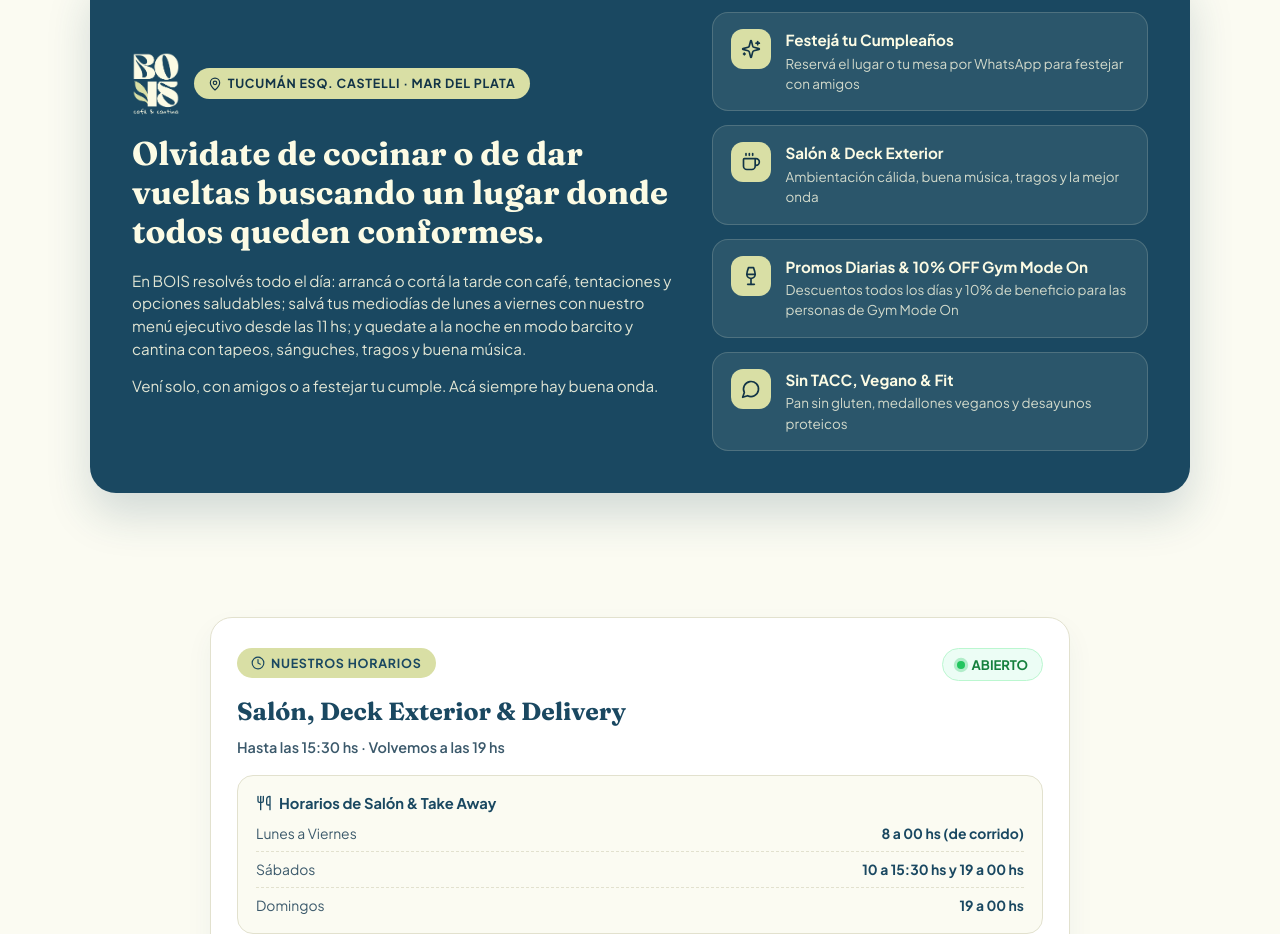
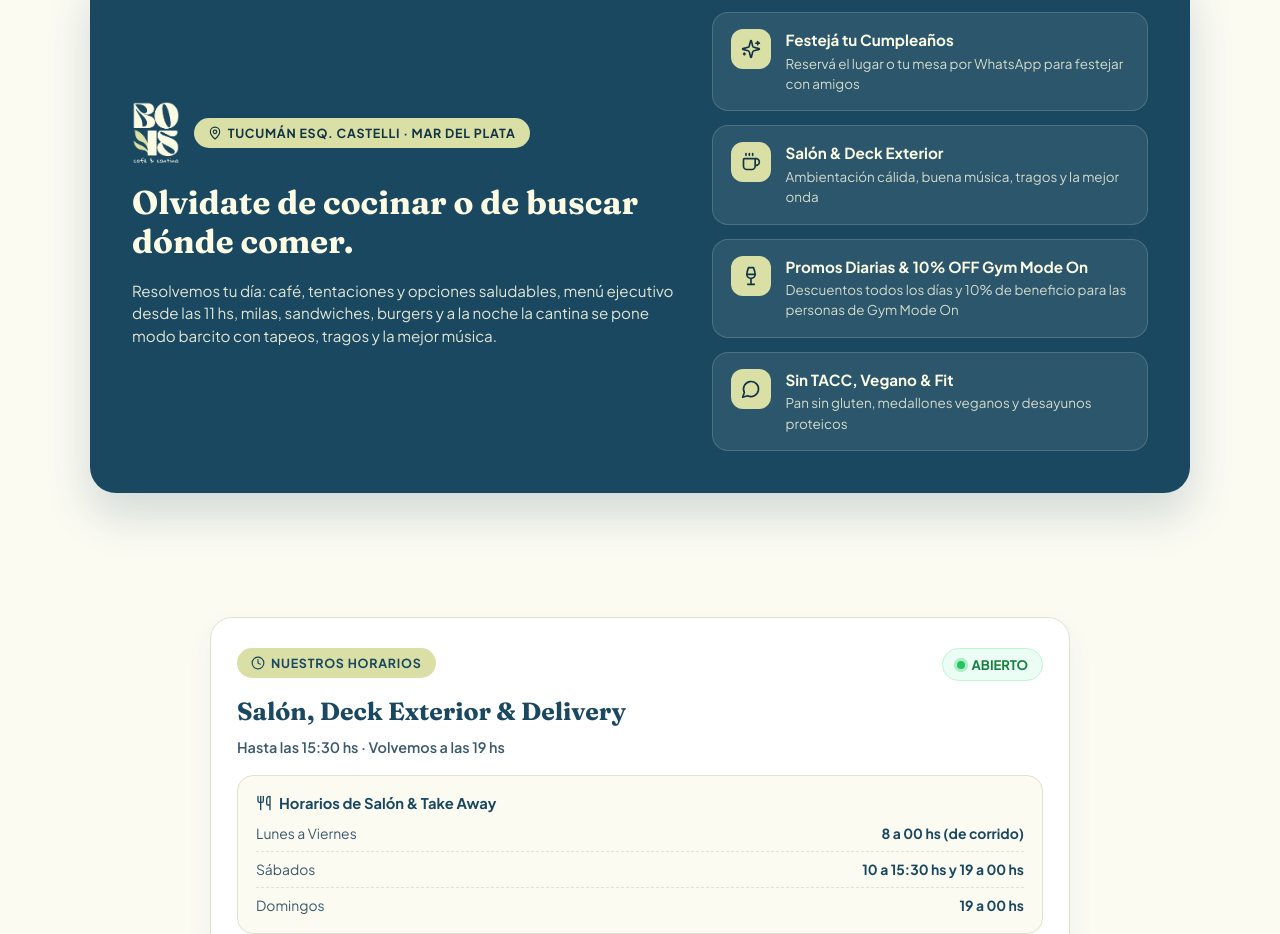
Before and after one commit to boiscantina/bois-cantina, a React (Vite) app: page / in a window 1280 px wide. Shown: the part 2740-3674 px from the top of the page. Built offline with nearby package versions, Linux system fonts and the light colour scheme.

Commit message:
copy(about): simplificar y sintetizar propuesta de valor en seccion sobre BOIS

```diff
--- a/src/config.js
+++ b/src/config.js
@@ -361,11 +361,9 @@ export const SITE_CONFIG = {
   // Sobre Nosotros (Debajo de los menús PDF)
   about: {
     eyebrow: "Tucumán esq. Castelli · Mar del Plata",
-    title:
-      "Olvidate de cocinar o de dar vueltas buscando un lugar donde todos queden conformes.",
+    title: "Olvidate de cocinar o de buscar dónde comer.",
     paragraphs: [
-      "En BOIS resolvés todo el día: arrancá o cortá la tarde con café, tentaciones y opciones saludables; salvá tus mediodías de lunes a viernes con nuestro menú ejecutivo desde las 11 hs; y quedate a la noche en modo barcito y cantina con tapeos, sánguches, tragos y buena música.",
-      "Vení solo, con amigos o a festejar tu cumple. Acá siempre hay buena onda.",
+      "Resolvemos tu día: café, tentaciones y opciones saludables, menú ejecutivo desde las 11 hs, milas, sandwiches, burgers y a la noche la cantina se pone modo barcito con tapeos, tragos y la mejor música.",
     ],
     features: [
       {
```
